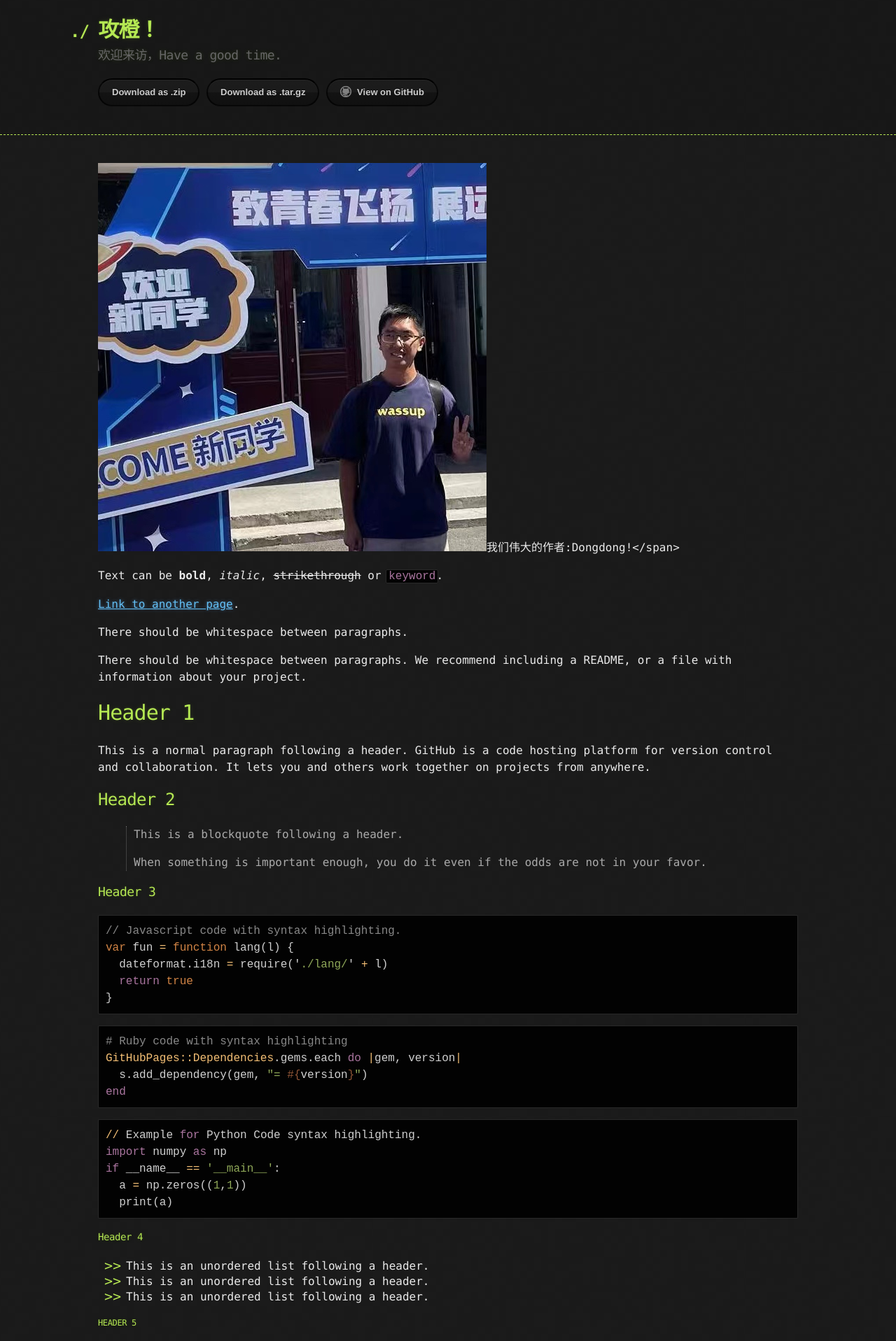
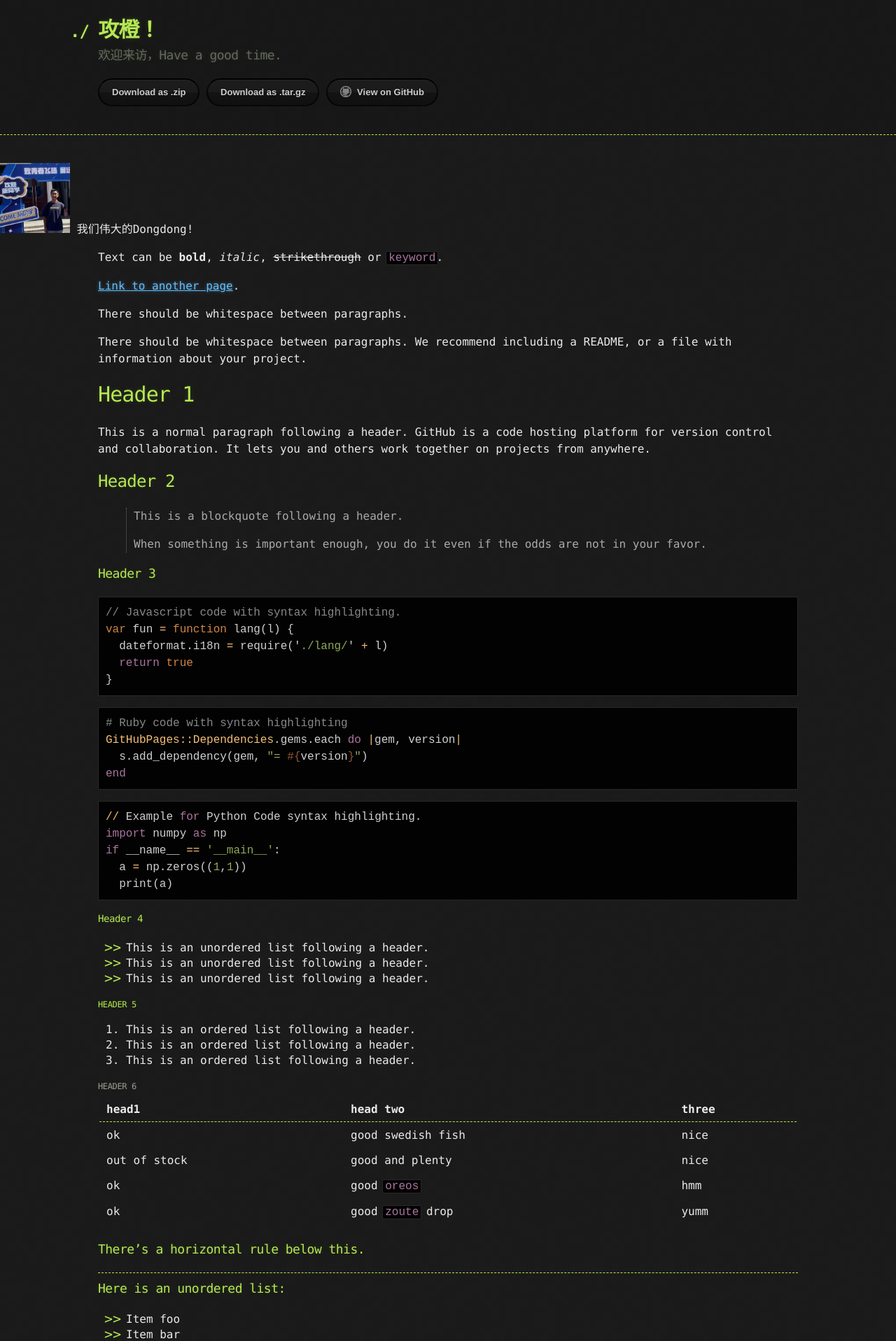
Before and after one commit to phhandong/hacker-net.github.io, a Jekyll site: the page built from index.md, in a window 1280 px wide. Shown: the top 1917 px of the page at 70% size. Built offline with Jekyll 4.4.1, drawn with Linux system fonts in a browser that asks for light colours.

Commit message:
author0.4

```diff
--- a/_layouts/default.html
+++ b/_layouts/default.html
@@ -28,7 +28,10 @@
         </section>
       </div>
     </header>
-
+    <div class="author-info">
+      <img src="{{ site.baseurl }}/assets/images/author.jpg" alt="author-image" class="author-image">
+      <span class="author-name">我们伟大的Dongdong!</span>
+    </div>
     <div class="container">
       <section id="main_content">
         {{ content }}
--- a/assets/css/style.scss
+++ b/assets/css/style.scss
@@ -2,3 +2,8 @@
 ---
 
 @import 'jekyll-theme-hacker';
+
+.author-image {
+  width: 100px; /* 设置图片宽度 */
+  height: auto; /* 自动计算图片高度，保持比例 */
+}
--- a/index.md
+++ b/index.md
@@ -2,7 +2,7 @@
 layout: default
 ---
 
-![Author](/assets/images/author.jpg)我们伟大的作者:Dongdong!</span>
+<!-- ![Author](/assets/images/author.jpg)我们伟大的作者:Dongdong! -->
 
 Text can be **bold**, _italic_, ~~strikethrough~~ or `keyword`.
 
```
